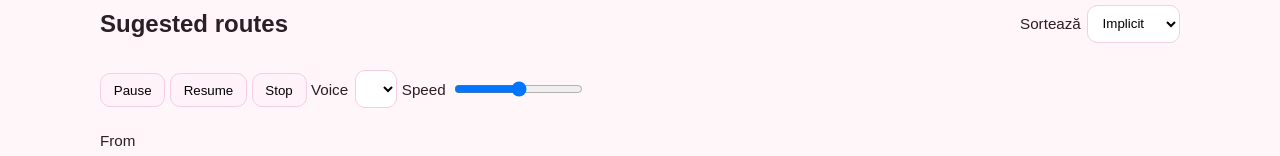
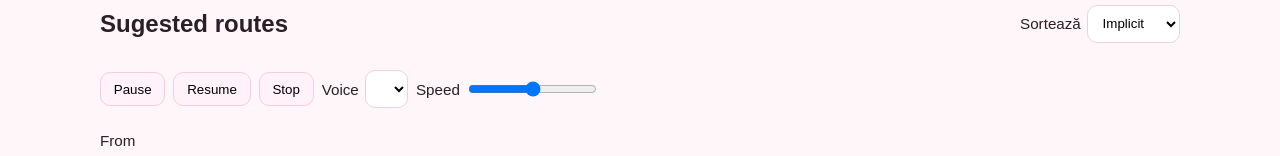
Before and after one commit to lapusneanucristina23/proj_multimedia, a plain HTML site: page index.html in a window 1280 px wide. Shown: the part 946-1102 px from the top of the page. Drawn offline with Linux system fonts and the light colour scheme.

Commit message:
Update styles.css

```diff
--- a/styles.css
+++ b/styles.css
@@ -113,3 +113,10 @@ input:focus, select:focus { outline: 2px solid var(--pink-500); outline-offset:
   .layout { grid-template-columns: 1fr; }
   .map { height: 260px; }
 }
+
+.audio-controls{
+  display:flex;
+  flex-wrap:wrap;
+  gap:.5rem;
+  align-items:center;
+}
```
